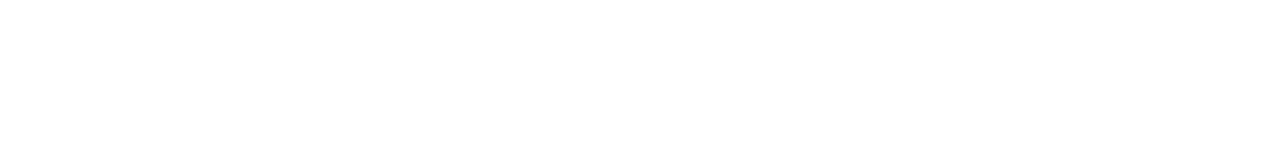
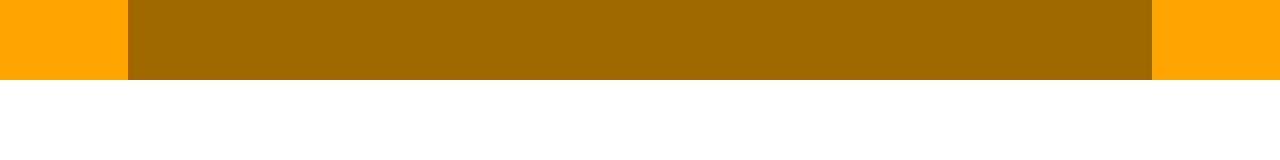
Before and after one commit to AngeloDima/html-css-boolando, a plain HTML site: page index.html in a window 1280 px wide. Drawn offline with Linux system fonts and the light colour scheme.

Commit message:
header blocco

```diff
--- a/index.html
+++ b/index.html
@@ -4,11 +4,14 @@
     <meta charset="UTF-8">
     <meta http-equiv="X-UA-Compatible" content="IE=edge">
     <meta name="viewport" content="width=device-width, initial-scale=1.0">
+    <link rel="stylesheet" href="style.css">
     <title>Boleando-Shop</title>
 </head>
 <body>
 
-    <header></header>
+    <header>
+        <div class="footer-content"></div>
+    </header>
 
     <main></main>
 
--- a/style.css
+++ b/style.css
@@ -3,3 +3,16 @@
     padding: 0;
     margin: 0;
 }
+
+header{
+    width: 100vw;
+    height: 10vh;
+    background-color: orange;
+}
+
+.footer-content{
+    width: 80%;
+    height: 100%;
+    background-color: rgb(160, 104, 0);
+    margin: auto;
+}
```
